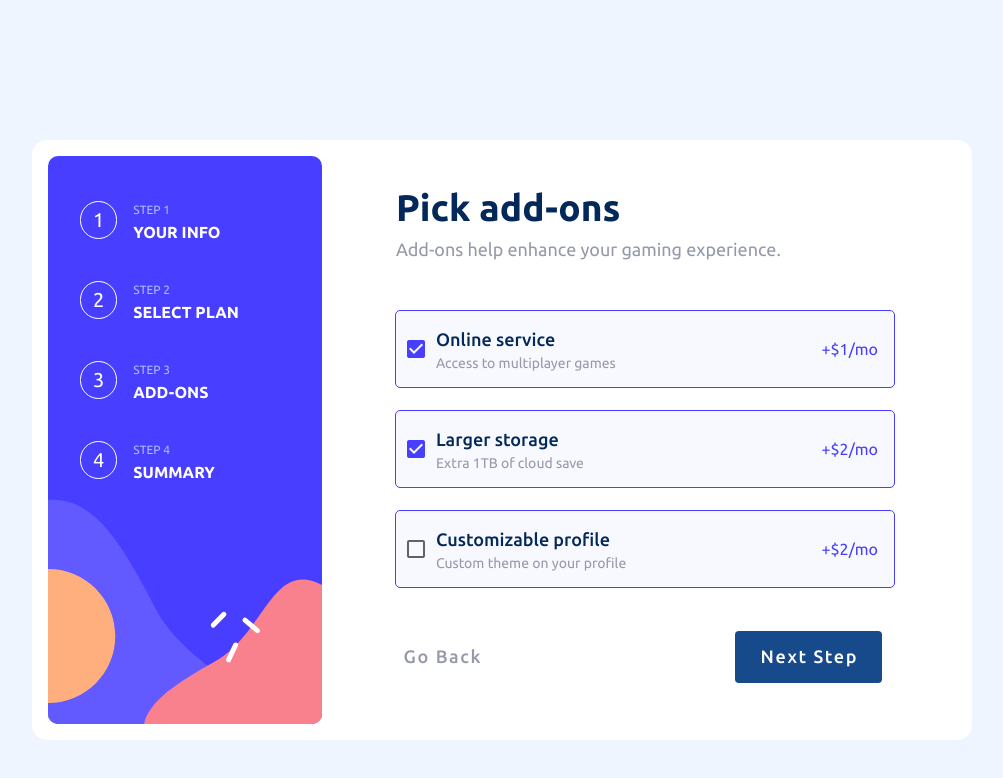
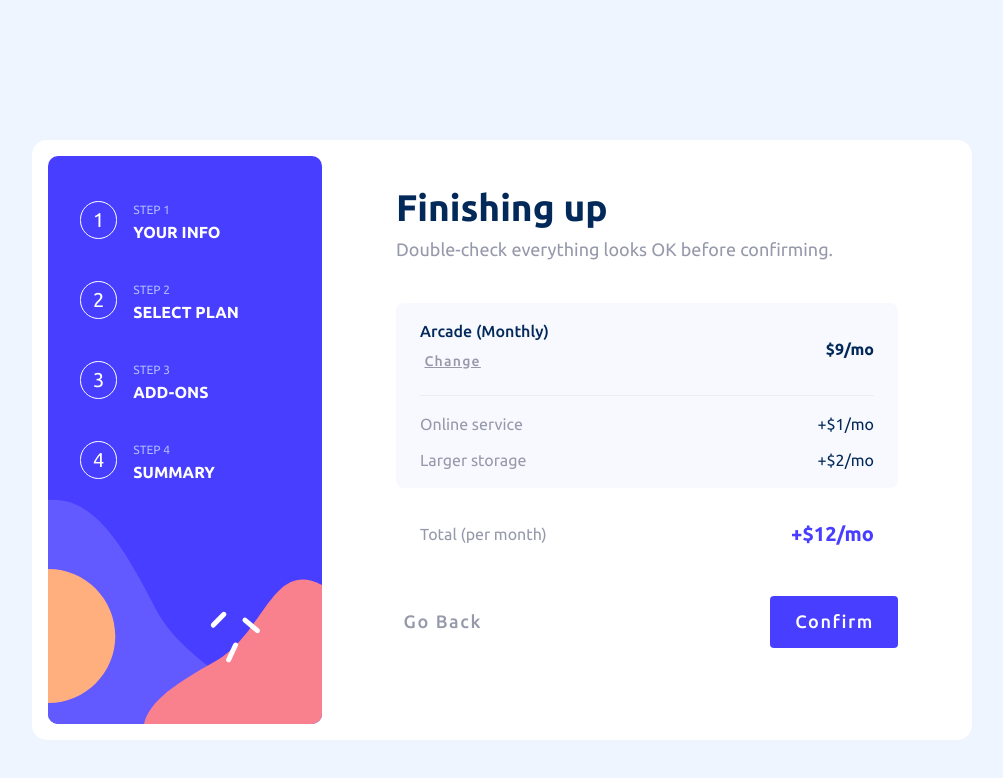
Before and after one commit to Wong0790/vuetify-multi-step-form, a Vue app: page / in a window 1280 px wide. Shown: the top 778 px of the page, without its empty margins (138-1141 px from the left). Built offline with nearby package versions, Linux system fonts and the light colour scheme.

Commit message:
Adding StepFour component - Finishing up

```diff
--- a/src/components/cards/AddonsOption.vue
+++ b/src/components/cards/AddonsOption.vue
@@ -15,7 +15,6 @@ const addonSelected = ref<number[]>([1, 2]);
     density="compact"
     :variant="selected ? 'flat' : 'outlined'"
     :color="selected ? '#F8F9FF' : '#D6D9E6'"
-    hover
     :class="selected ? 'card-selected' : ''"
   >
     <v-card-item class="pl-0">
--- a/src/components/forms/Footer.vue
+++ b/src/components/forms/Footer.vue
@@ -1,6 +1,7 @@
 <script lang="ts" setup>
 defineProps<{
   first: boolean;
+  confirm: boolean;
 }>();
 </script>
 
@@ -17,8 +18,13 @@ defineProps<{
       v-if="!first"
       >Go Back</v-btn
     >
-    <v-btn variant="flat" color="#164A8A" size="x-large" class="text-none"
-      >Next Step</v-btn
+    <v-btn
+      variant="flat"
+      :color="!confirm ? '#164A8A' : '#483EFF'"
+      size="x-large"
+      class="text-none"
     >
+      {{ !confirm ? "Next Step" : "Confirm" }}
+    </v-btn>
   </div>
 </template>
--- /dev/null
+++ b/src/components/forms/StepFour.vue
@@ -0,0 +1,36 @@
+<script lang="ts" setup></script>
+
+<template>
+  <div class="form-wrapper">
+    <h1>Finishing up</h1>
+    <h6>Double-check everything looks OK before confirming.</h6>
+    <div class="finishing-card">
+      <div class="finishing-card-item">
+        <div class="finishing-card-title-wrapper">
+          <h5 class="finishing-card-title">Arcade (Monthly)</h5>
+          <v-btn variant="text" class="change-btn text-none">Change</v-btn>
+        </div>
+        <span class="price-span">$9/mo</span>
+      </div>
+      <div class="addons-summary-wrapper">
+        <div class="addon-order-wrapper">
+          <h5>Online service</h5>
+          <span>+$1/mo</span>
+        </div>
+        <div class="addon-order-wrapper">
+          <h5>Larger storage</h5>
+          <span>+$2/mo</span>
+        </div>
+      </div>
+    </div>
+    <div class="total-wrapper">
+      <div class="addon-order-wrapper">
+        <h5>Total (per month)</h5>
+        <h6 class="total-price-span">+$12/mo</h6>
+      </div>
+    </div>
+    <div class="btns-wrapper mt-20">
+      <Footer :first="false" :confirm="true">Confirm</Footer>
+    </div>
+  </div>
+</template>
--- a/src/styles/styles.css
+++ b/src/styles/styles.css
@@ -133,3 +133,51 @@
 .addon-card-subtitle {
   @apply text-grey text-xs lg:text-sm;
 }
+
+.finishing-card {
+  @apply mt-10 px-6 py-4 bg-[#F8F9FF] rounded-lg divide-y divide-[#97979721];
+}
+
+.finishing-card-item {
+  @apply flex items-center justify-between pb-4;
+}
+
+.price-span {
+  @apply font-bold text-denim;
+}
+
+.finishing-card-title-wrapper {
+  @apply flex flex-col items-start w-fit;
+}
+
+.addons-summary-wrapper {
+  @apply flex flex-col gap-3 pt-4;
+}
+
+.addon-order-wrapper {
+  @apply flex items-center justify-between;
+}
+
+.finishing-card-title-wrapper h5 {
+  @apply font-medium text-denim;
+}
+
+.change-btn {
+  @apply p-0 text-sm text-grey underline decoration-solid;
+}
+
+.addon-order-wrapper h5 {
+  @apply text-grey;
+}
+
+.addon-order-wrapper span {
+  @apply text-denim;
+}
+
+.total-wrapper {
+  @apply px-6 py-4 mt-4;
+}
+
+.addon-order-wrapper h6 {
+  @apply text-xl font-bold text-purple;
+}
--- a/src/views/Home.vue
+++ b/src/views/Home.vue
@@ -2,10 +2,12 @@
 import StepOne from "@/components/forms/StepOne.vue";
 import StepTwo from "@/components/forms/StepTwo.vue";
 import StepThree from "@/components/forms/StepThree.vue";
+import StepFour from "@/components/forms/StepFour.vue";
 </script>
 
 <template>
   <!-- <StepOne /> -->
   <!-- <StepTwo /> -->
-  <StepThree />
+  <!--   <StepThree /> -->
+  <StepFour />
 </template>
```
